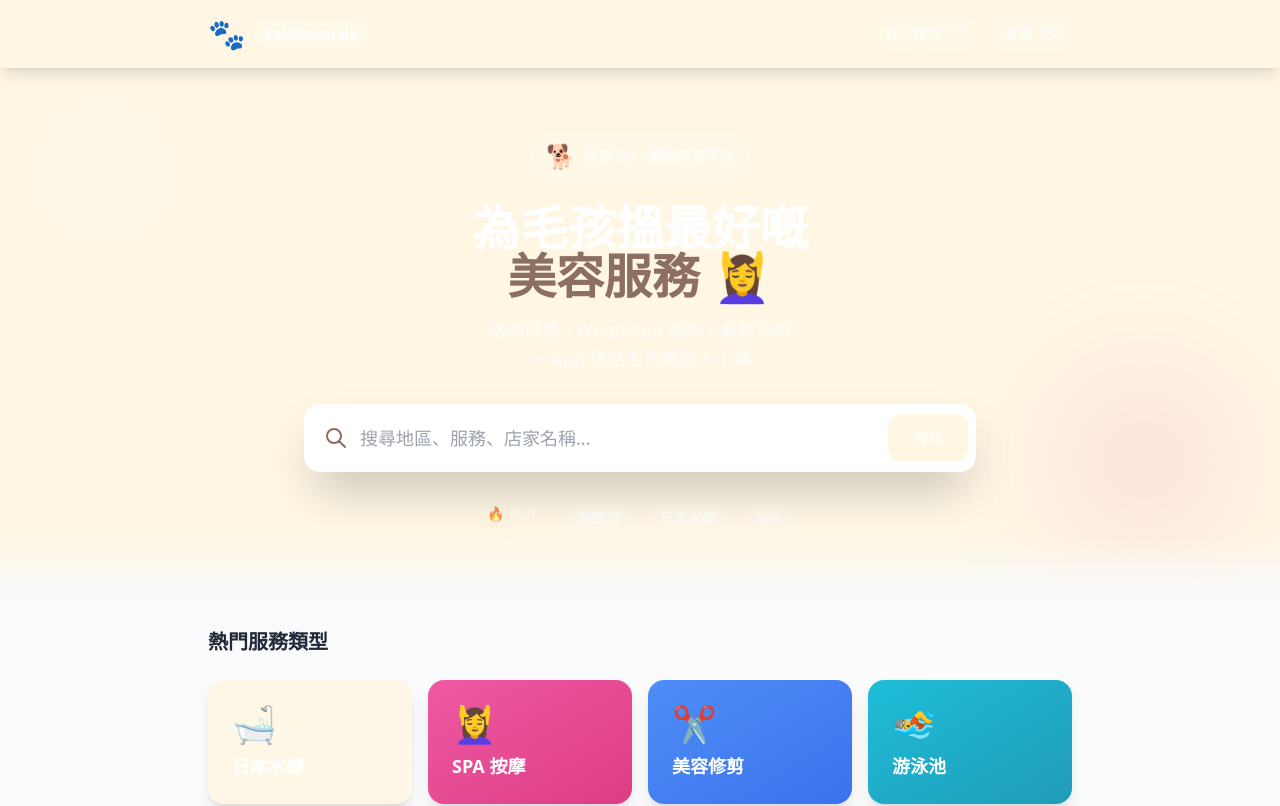
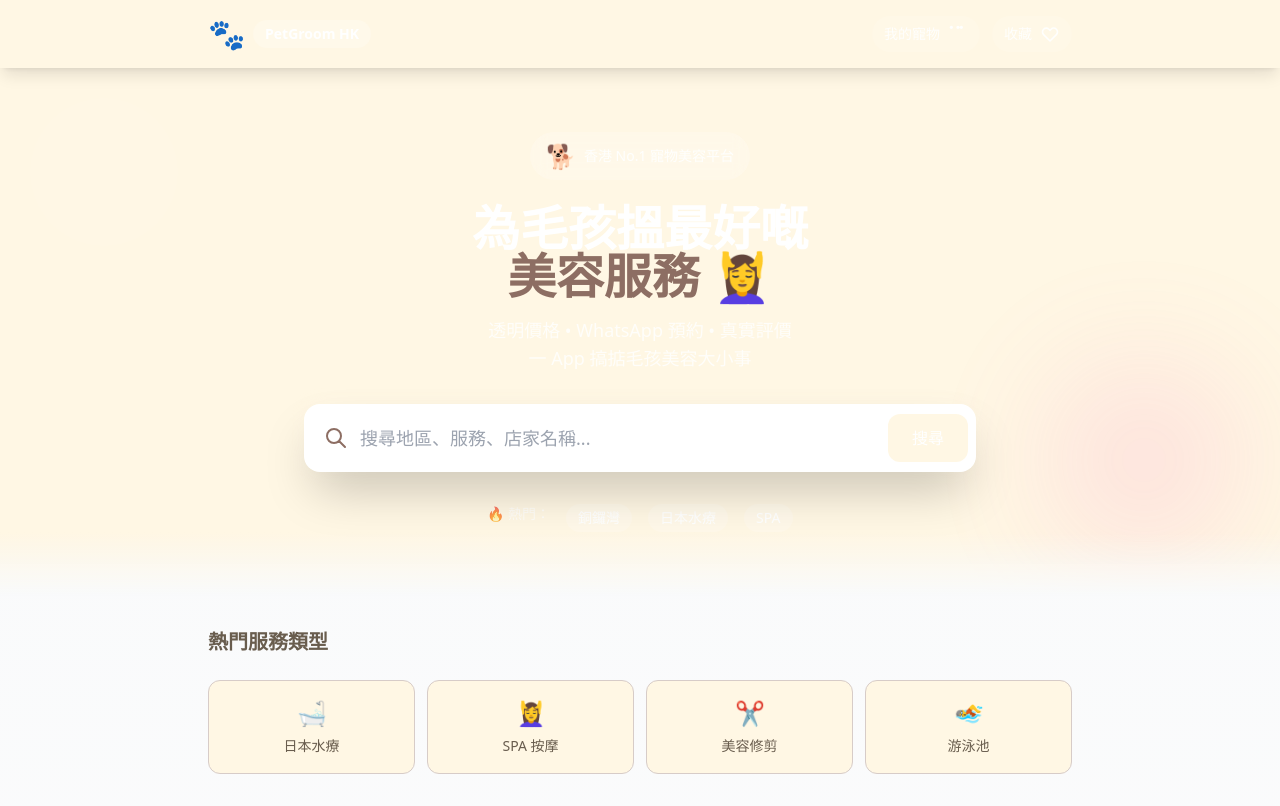
Before and after one commit to kaiyungli/PetGroomHK, a Next.js app in the folder web/: page / in a window 1280 px wide. Shown: the top 806 px of the page. Built offline with nearby package versions, Linux system fonts and the light colour scheme.

Commit message:
UI: Fix ServiceCategories icons size and color

```diff
--- a/web/src/pages/index.js
+++ b/web/src/pages/index.js
@@ -25,10 +25,10 @@ const HOT_TAGS = [
   { label: '🐕 美容', type: 'service', value: '美容' }
 ];
 const SERVICE_CATEGORIES = [
-  { icon: '🛁', name: '日本水療', color: 'from-[#FFF7E4] to-[#FFF7E4]' },
-  { icon: '💆‍♀️', name: 'SPA 按摩', color: 'from-pink-500 to-pink-600' },
-  { icon: '✂️', name: '美容修剪', color: 'from-blue-500 to-blue-600' },
-  { icon: '🏊', name: '游泳池', color: 'from-cyan-500 to-cyan-600' },
+  { icon: '🛁', name: '日本水療' },
+  { icon: '💆‍♀️', name: 'SPA 按摩' },
+  { icon: '✂️', name: '美容修剪' },
+  { icon: '🏊', name: '游泳池' },
 ];
 const WHY_US = [
   { icon: '💰', title: '透明價格', desc: '清楚列明收費，唔怕被呃錢' },
@@ -172,16 +172,13 @@ function WhyUsSection() {
 function ServiceCategories({ onSelectCategory }) {
   return (
     <div className="max-w-4xl mx-auto px-4 py-8">
-      <h2 className="text-xl font-bold text-gray-800 mb-6">熱門服務類型</h2>
-      <div className="grid grid-cols-2 md:grid-cols-4 gap-4">
+      <h2 className="text-xl font-bold text-[#695D4E] mb-6">熱門服務類型</h2>
+      <div className="grid grid-cols-2 md:grid-cols-4 gap-3">
         {SERVICE_CATEGORIES.map((cat, index) => (
           <button key={index} onClick={() => onSelectCategory(cat.name)}
-            className={`relative overflow-hidden rounded-2xl p-6 text-white text-left hover:scale-105 transition-all shadow-lg`}>
-            <div className={`absolute inset-0 bg-gradient-to-br ${cat.color} opacity-90`}></div>
-            <div className="relative">
-              <span className="text-4xl mb-2 block">{cat.icon}</span>
-              <span className="font-bold text-lg">{cat.name}</span>
-            </div>
+            className="bg-[#FFF7E4] border border-[#D7CCC8] rounded-xl p-4 text-center hover:shadow-md transition-all hover:scale-[1.02]">
+            <span className="text-2xl mb-1 block">{cat.icon}</span>
+            <span className="font-medium text-[#695D4E] text-sm">{cat.name}</span>
           </button>
         ))}
       </div>
```
